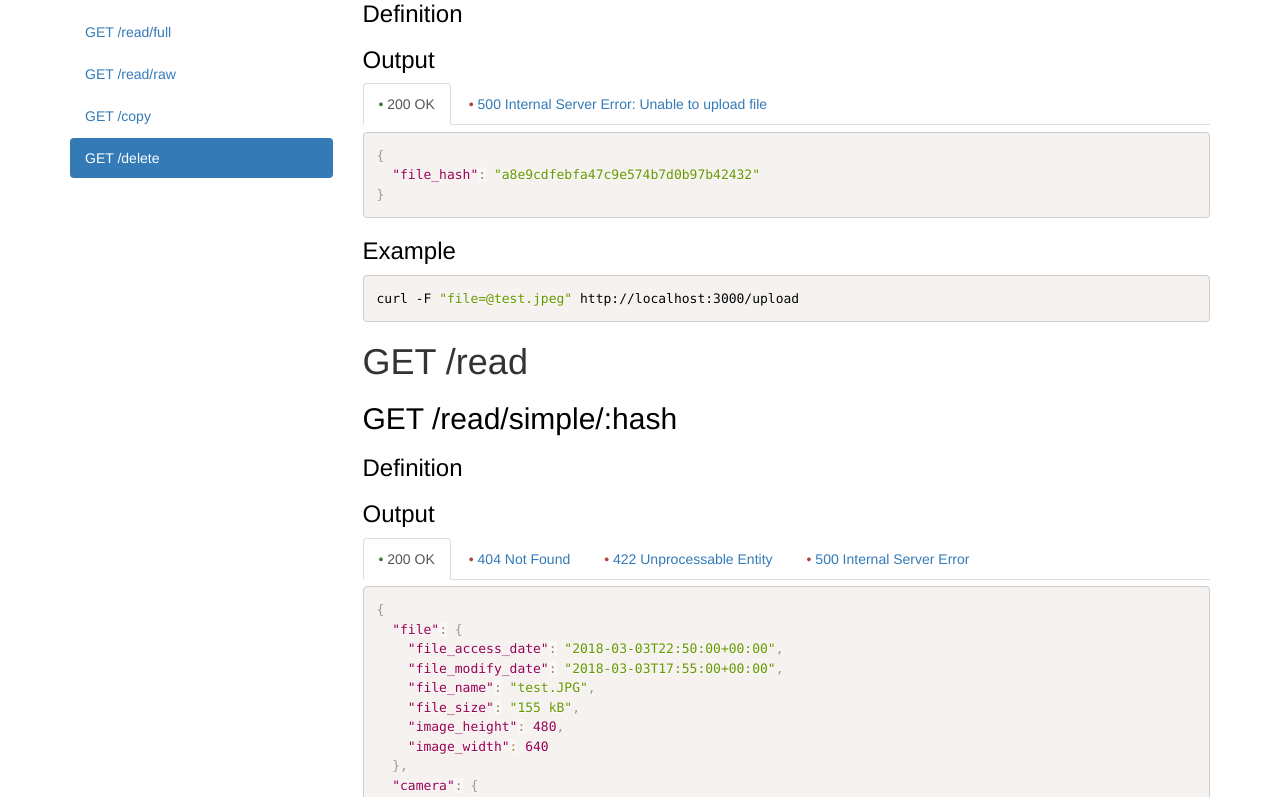
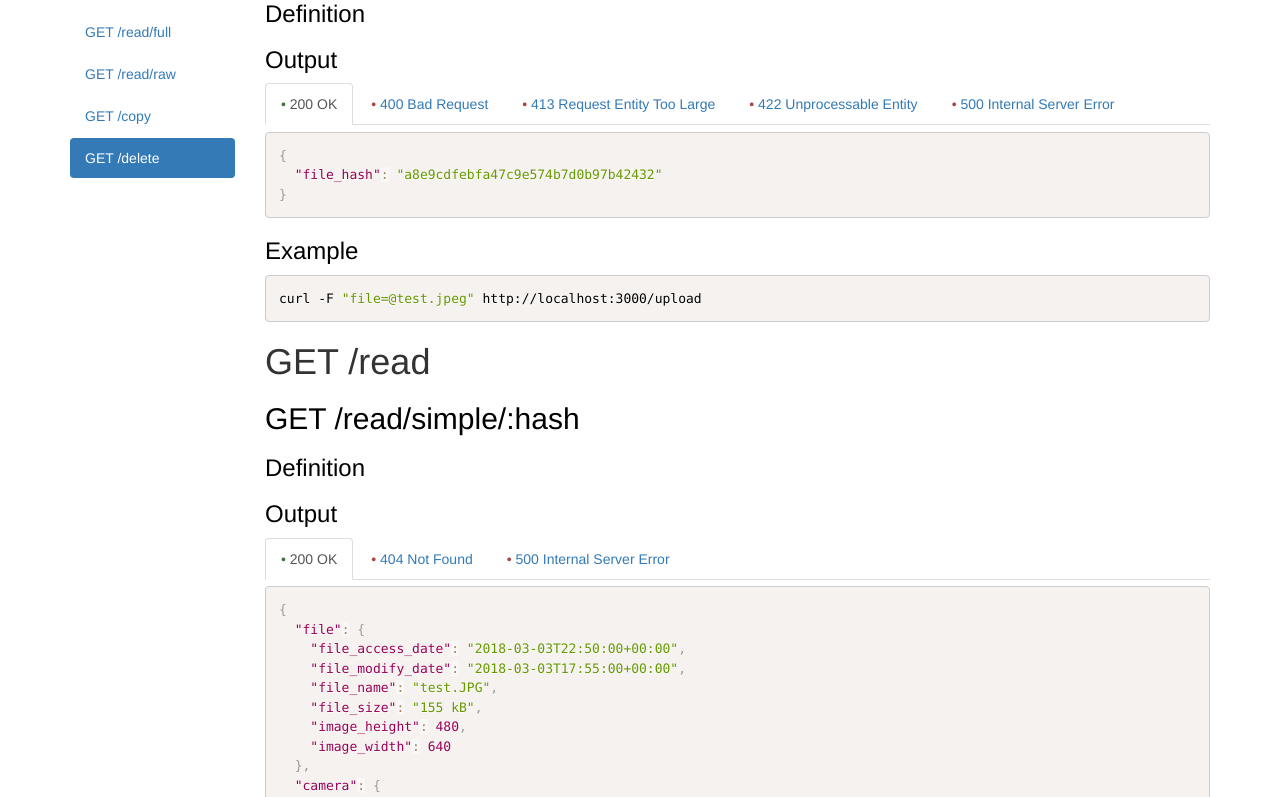
Before and after one commit to ggouzi/exif-api, a plain HTML site: page public/index.html in a window 1280 px wide. Shown: the part 372-1169 px from the top of the page. Drawn offline with Linux system fonts and the light colour scheme.

Commit message:
Improve UI

```diff
--- a/public/index.html
+++ b/public/index.html
@@ -16,18 +16,30 @@
       <script src="js/json/raw/output200.js"></script>
       <script src="js/json/full/output200.js"></script>
       <script src="js/json/output404.js"></script>
-      <script src="js/json/output422.js"></script>
       <script src="js/json/output500.js"></script>
-      <script src="js/json/outputFileHash.js"></script>
+      <script src="js/json/upload/outputFileHash.js"></script>
       <script>
          $(document).ready(function() {
+
+          // /upload
+          $("#outputFileHash200").text(JSON.stringify(JSONFileHash200, null, 2));
+          Prism.highlightElement($('#outputFileHash200')[0]);
+
+          $("#outputFileHash400").text(JSON.stringify(JSONFileHash400, null, 2));
+           Prism.highlightElement($('#outputFileHash400')[0]);
+
+          $("#outputFileHash413").text(JSON.stringify(JSONFileHash413, null, 2));
+           Prism.highlightElement($('#outputFileHash413')[0]);
+
+          $("#outputFileHash422").text(JSON.stringify(JSONFileHash422, null, 2));
+           Prism.highlightElement($('#outputFileHash422')[0]);
+
+          $("#outputFileHash500").text(JSON.stringify(JSONFileHash500, null, 2));
+           Prism.highlightElement($('#outputFileHash500')[0]);
 
            // /read/simple
            $("#simpleOutput200").text(JSON.stringify(JSONsimpleOutput200, null, 2));
            Prism.highlightElement($('#simpleOutput200')[0]);
-
-           $("#simpleOutput422").text(JSON.stringify(JSONoutput422, null, 2));
-           Prism.highlightElement($('#simpleOutput422')[0]);
 
            $("#simpleOutput500").text(JSON.stringify(JSONoutput500, null, 2));
            Prism.highlightElement($('#simpleOutput500')[0]);
@@ -39,9 +51,6 @@
            $("#fullOutput200").text(JSON.stringify(JSONfullOutput200, null, 2));
            Prism.highlightElement($('#fullOutput200')[0]);
 
-           $("#fullOutput422").text(JSON.stringify(JSONoutput422, null, 2));
-           Prism.highlightElement($('#fullOutput422')[0]);
-
            $("#fullOutput500").text(JSON.stringify(JSONoutput500, null, 2));
            Prism.highlightElement($('#fullOutput500')[0]);
 
@@ -52,21 +61,32 @@
            $("#rawOutput200").text(JSON.stringify(JSONrawOutput200, null, 2));
            Prism.highlightElement($('#rawOutput200')[0]);
 
-           $("#rawOutput422").text(JSON.stringify(JSONoutput422, null, 2));
-           Prism.highlightElement($('#rawOutput422')[0]);
-
            $("#rawOutput500").text(JSON.stringify(JSONoutput500, null, 2));
            Prism.highlightElement($('#rawOutput500')[0]);
 
            $("#rawOutput404").text(JSON.stringify(JSONoutput404, null, 2));
            Prism.highlightElement($('#rawOutput404')[0]);
 
-          $("#outputFileHash200").text(JSON.stringify(JSONFileHash200, null, 2));
-           Prism.highlightElement($('#outputFileHash200')[0]);
+           // /copy
+           $("#copyOutput200").text("");
+           Prism.highlightElement($('#copyOutput200')[0]);
 
-          $("#outputFileHash500").text(JSON.stringify(JSONFileHash500, null, 2));
-           Prism.highlightElement($('#outputFileHash500')[0]);
+           $("#copyOutput404").text(JSON.stringify(JSONoutput404, null, 2));
+           Prism.highlightElement($('#copyOutput404')[0]);
 
+           $("#copyOutput500").text(JSON.stringify(JSONoutput500, null, 2));
+           Prism.highlightElement($('#copyOutput500')[0]);
+
+
+           // /delete
+           $("#deleteOutput200").text("");
+           Prism.highlightElement($('#deleteOutput200')[0]);
+
+           $("#deleteOutput404").text(JSON.stringify(JSONoutput404, null, 2));
+           Prism.highlightElement($('#deleteOutput404')[0]);
+
+           $("#deleteOutput500").text(JSON.stringify(JSONoutput500, null, 2));
+           Prism.highlightElement($('#deleteOutput500')[0]);
 
          });
       </script>
@@ -81,16 +101,8 @@
             <h1 align="center">API Reference</h1>
          </div>
          <div class="row">
-            <nav class="col-sm-3" id="scroll_spy">
+            <nav class="col-sm-2" id="scroll_spy">
                <ul class="nav nav-pills nav-stacked" data-spy="affix" data-offset-top="205">
-                  <!-- <li class="dropdown">
-                     <a class="dropdown-toggle" data-toggle="dropdown" href="#">GET /read<span class="caret"></span></a>
-                     <ul class="dropdown-menu">
-                        <li><a href="#read_simple">GET /read/simple</a></li>
-                        <li><a href="#read_full">GET /read/full</a></li>
-                        <li><a href="#read_raw">GET /read/raw</a></li>
-                     </ul>
-                  </li> -->
                   <li><a href="#upload">POST /upload</a></li>
                   <li><a href="#read_simple">GET /read/simple</a></li>
                   <li><a href="#read_full">GET /read/full</a></li>
@@ -99,18 +111,30 @@
                   <li><a href="#delete">GET /delete</a></li>
                </ul>
             </nav>
-            <div class="col-sm-9">
+            <div class="col-sm-10">
                 <div id="upload" class="section">
                       <h2 >POST /upload/</h2>
                          <h3>Definition</h3>
                          <h3>Output</h3>
                          <ul class="nav nav-tabs" role="tablist">
                             <li class="nav-item active"><a href="#outputFileHash200_output" aria-controls="outputFileHash200_output" role="tab" data-toggle="tab" aria-expanded="true"><span class="text-success">•</span> 200 OK </a></li>
-                            <li class="nav-item"><a href="#outputFileHash500_output" aria-controls="outputFileHash500_output" role="tab" data-toggle="tab" aria-expanded="false"><span class="text-danger">•</span> 500 Internal Server Error: Unable to upload file </a></li>
+                            <li class="nav-item"><a href="#outputFileHash400_output" aria-controls="outputFileHash400_output" role="tab" data-toggle="tab" aria-expanded="false"><span class="text-danger">•</span> 400 Bad Request </a></li>
+                            <li class="nav-item"><a href="#outputFileHash413_output" aria-controls="outputFileHash413_output" role="tab" data-toggle="tab" aria-expanded="false"><span class="text-danger">•</span> 413 Request Entity Too Large </a></li>
+                            <li class="nav-item"><a href="#outputFileHash422_output" aria-controls="outputFileHash422_output" role="tab" data-toggle="tab" aria-expanded="false"><span class="text-danger">•</span> 422 Unprocessable Entity</a></li>
+                            <li class="nav-item"><a href="#outputFileHash500_output" aria-controls="outputFileHash500_output" role="tab" data-toggle="tab" aria-expanded="false"><span class="text-danger">•</span> 500 Internal Server Error</a></li>
                          </ul>
                          <div class="tab-content">
                             <div role="tabpanel" class="tab-pane fade in active" id="outputFileHash200_output">
                                <pre><code id="outputFileHash200" class="language-json"></code></pre>
+                            </div>
+                            <div role="tabpanel" class="tab-pane fade in" id="outputFileHash400_output">
+                               <pre><code id="outputFileHash400" class="language-json"></code></pre>
+                            </div>
+                            <div role="tabpanel" class="tab-pane fade in" id="outputFileHash413_output">
+                               <pre><code id="outputFileHash413" class="language-json"></code></pre>
+                            </div>
+                            <div role="tabpanel" class="tab-pane fade in" id="outputFileHash422_output">
+                               <pre><code id="outputFileHash422" class="language-json"></code></pre>
                             </div>
                             <div role="tabpanel" class="tab-pane fade in" id="outputFileHash500_output">
                                <pre><code id="outputFileHash500" class="language-json"></code></pre>
@@ -129,7 +153,6 @@
                      <ul class="nav nav-tabs" role="tablist">
                         <li class="nav-item active"><a href="#simple_output" aria-controls="simple_output" role="tab" data-toggle="tab" aria-expanded="true"><span class="text-success">•</span> 200 OK </a></li>
                         <li class="nav-item"><a href="#simple_not_found" aria-controls="simple_not_found" role="tab" data-toggle="tab" aria-expanded="false"><span class="text-danger">•</span> 404 Not Found </a></li>
-                        <li class="nav-item"><a href="#simple_unprocessable_entity" aria-controls="simple_unprocessable_entity" role="tab" data-toggle="tab" aria-expanded="false"><span class="text-danger">•</span> 422 Unprocessable Entity </a></li>
                         <li class="nav-item"><a href="#simple_server_error" aria-controls="simple_server_error" role="tab" data-toggle="tab" aria-expanded="false"><span class="text-danger">•</span> 500 Internal Server Error </a></li>
                      </ul>
                      <div class="tab-content">
@@ -138,9 +161,6 @@
                         </div>
                         <div role="tabpanel" class="tab-pane fade in" id="simple_not_found">
                            <pre><code id="simpleOutput404" class="language-json"></code></pre>
-                        </div>
-                        <div role="tabpanel" class="tab-pane fade in" id="simple_unprocessable_entity">
-                           <pre><code id="simpleOutput422" class="language-json"></code></pre>
                         </div>
                         <div role="tabpanel" class="tab-pane fade in" id="simple_server_error">
                            <pre><code id="simpleOutput500" class="language-json"></code></pre>
@@ -158,7 +178,6 @@
                      <ul class="nav nav-tabs" role="tablist">
                         <li class="nav-item active"><a href="#full_output" aria-controls="full_output" role="tab" data-toggle="tab" aria-expanded="true"><span class="text-success">•</span> 200 OK </a></li>
                         <li class="nav-item"><a href="#full_not_found" aria-controls="full_not_found" role="tab" data-toggle="tab" aria-expanded="false"><span class="text-danger">•</span> 404 Not Found </a></li>
-                        <li class="nav-item"><a href="#full_unprocessable_entity" aria-controls="full_unprocessable_entity" role="tab" data-toggle="tab" aria-expanded="false"><span class="text-danger">•</span> 422 Unprocessable Entity </a></li>
                         <li class="nav-item"><a href="#full_server_error" aria-controls="full_server_error" role="tab" data-toggle="tab" aria-expanded="false"><span class="text-danger">•</span> 500 Internal Server Error </a></li>
                      </ul>
                      <div class="tab-content">
@@ -167,9 +186,6 @@
                         </div>
                         <div role="tabpanel" class="tab-pane fade in" id="full_not_found">
                            <pre><code id="fullOutput404" class="language-json"></code></pre>
-                        </div>
-                        <div role="tabpanel" class="tab-pane fade in" id="full_unprocessable_entity">
-                           <pre><code id="fullOutput422" class="language-json"></code></pre>
                         </div>
                         <div role="tabpanel" class="tab-pane fade in" id="full_server_error">
                            <pre><code id="fullOutput500" class="language-json"></code></pre>
@@ -187,7 +203,6 @@
                      <ul class="nav nav-tabs" role="tablist">
                         <li class="nav-item active"><a href="#raw_output" aria-controls="raw_output" role="tab" data-toggle="tab" aria-expanded="true"><span class="text-success">•</span> 200 OK </a></li>
                         <li class="nav-item"><a href="#raw_not_found" aria-controls="raw_not_found" role="tab" data-toggle="tab" aria-expanded="false"><span class="text-danger">•</span> 404 Not Found </a></li>
-                        <li class="nav-item"><a href="#raw_unprocessable_entity" aria-controls="raw_unprocessable_entity" role="tab" data-toggle="tab" aria-expanded="false"><span class="text-danger">•</span> 422 Unprocessable Entity </a></li>
                         <li class="nav-item"><a href="#raw_server_error" aria-controls="raw_server_error" role="tab" data-toggle="tab" aria-expanded="false"><span class="text-danger">•</span> 500 Internal Server Error </a></li>
                      </ul>
                      <div class="tab-content">
@@ -196,9 +211,6 @@
                         </div>
                         <div role="tabpanel" class="tab-pane fade in" id="raw_not_found">
                            <pre><code id="rawOutput404" class="language-json"></code></pre>
-                        </div>
-                        <div role="tabpanel" class="tab-pane fade in" id="raw_unprocessable_entity">
-                           <pre><code id="rawOutput422" class="language-json"></code></pre>
                         </div>
                         <div role="tabpanel" class="tab-pane fade in" id="raw_server_error">
                         <pre><code id="rawOutput500" class="language-json"></code></pre>
@@ -210,19 +222,50 @@
                     </div>
                </div>
                <div id="copy" class="section">
-                  <h2>GET /copy</h2>
-                  <h3>Definition</h3>
-                  <h3>Output</h3>
-                  <p>Try to scroll this section and look at the navigation list while scrolling!</p>
+                  <h2 >GET /copy/</h2>
+                     <h3>Definition</h3>
+                     <h3>Output</h3>
+                     <ul class="nav nav-tabs" role="tablist">
+                        <li class="nav-item active"><a href="#copy_output" aria-controls="copy_output" role="tab" data-toggle="tab" aria-expanded="true"><span class="text-success">•</span> 200 OK </a></li>
+                        <li class="nav-item"><a href="#copy_not_found" aria-controls="copy_not_found" role="tab" data-toggle="tab" aria-expanded="false"><span class="text-danger">•</span> 404 Not Found </a></li>
+                        <li class="nav-item"><a href="#copy_server_error" aria-controls="copy_server_error" role="tab" data-toggle="tab" aria-expanded="false"><span class="text-danger">•</span> 500 Internal Server Error </a></li>
+                     </ul>
+                     <div class="tab-content">
+                        <div role="tabpanel" class="tab-pane fade in active" id="copy_output">
+                           <pre><code id="copyOutput200" class="language-json"></code></pre>
+                        </div>
+                        <div role="tabpanel" class="tab-pane fade in" id="copy_not_found">
+                           <pre><code id="copyOutput404" class="language-json"></code></pre>
+                        </div>
+                        <div role="tabpanel" class="tab-pane fade in" id="copy_server_error">
+                           <pre><code id="copyOutput500" class="language-json"></code></pre>
+                        </div>
+                     </div>
                   <div role="tabpanel" class="tab-pane fade in">
                       <pre><code class="language-bash">curl http://localhost:3000/copy/6b72a79a3432f7990a5055bf03024109/a8e9cdfebfa47c9e574b7d0b97b42432</code></pre>
                   </div>
                </div>
                <div id="delete" class="section">
-                  <h2>GET /delete</h2>
-                  <h3>Definition</h3>
-                  <h3>Output</h3>
-                  <p>Try to scroll this section and look at the navigation list while scrolling!</p>
+                  <h2 >GET /delete/</h2>
+                     <h3>Definition</h3>
+                     <h3>Output</h3>
+                     <ul class="nav nav-tabs" role="tablist">
+                        <li class="nav-item active"><a href="#delete_output" aria-controls="delete_output" role="tab" data-toggle="tab" aria-expanded="true"><span class="text-success">•</span> 200 OK </a></li>
+                        <li class="nav-item"><a href="#delete_not_found" aria-controls="delete_not_found" role="tab" data-toggle="tab" aria-expanded="false"><span class="text-danger">•</span> 404 Not Found </a></li>
+                        <li class="nav-item"><a href="#delete_server_error" aria-controls="delete_server_error" role="tab" data-toggle="tab" aria-expanded="false"><span class="text-danger">•</span> 500 Internal Server Error </a></li>
+                     </ul>
+                     <div class="tab-content">
+                        <div role="tabpanel" class="tab-pane fade in active" id="delete_output">
+                           <pre><code id="deleteOutput200" class="language-json"></code></pre>
+                        </div>
+                        <div role="tabpanel" class="tab-pane fade in" id="delete_not_found">
+                           <pre><code id="deleteOutput404" class="language-json"></code></pre>
+                        </div>
+                        <div role="tabpanel" class="tab-pane fade in" id="delete_server_error">
+                           <pre><code id="deleteOutput500" class="language-json"></code></pre>
+                        </div>
+                     </div>
+                     <h3>Example</h3>
                   <div role="tabpanel" class="tab-pane fade in">
                     <pre><code class="language-bash">curl http://localhost:3000/delete/6b72a79a3432f7990a5055bf03024109</code></pre>
                   </div>
--- a/public/js/json/output422.js
+++ /dev/null
@@ -1,5 +0,0 @@
-var JSONoutput422 = {
-    "message": "Unprocessable Entity: Missing file parameter",
-    "status": 422,
-    "error": true
-}
--- a/public/js/json/output500.js
+++ b/public/js/json/output500.js
@@ -1,5 +1,5 @@
 var JSONoutput500 = {
-    "message": "Internal Server Error: ...",
     "status": 500,
-    "error": true
+    "error": true,
+    "message": "Internal Server Error: ..."
 }
--- a/public/js/json/outputFileHash.js
+++ /dev/null
@@ -1,8 +0,0 @@
-var JSONFileHash200 = {
-    "file_hash":"a8e9cdfebfa47c9e574b7d0b97b42432"
-}
-var JSONFileHash500 = {
-    "message": "Internal Server Error: Unable to upload file",
-    "status": 500,
-    "error": true
-}
--- /dev/null
+++ b/public/js/json/upload/outputFileHash.js
@@ -0,0 +1,23 @@
+var JSONFileHash200 = {
+    "file_hash":"a8e9cdfebfa47c9e574b7d0b97b42432"
+}
+var JSONFileHash400= {
+	"status": 400,
+    "error": true,
+    "message": "Bad Request: Missing file parameter"
+}
+var JSONFileHash413 = {
+    "status": 413,
+    "error": true,
+    "message": "Request Entity Too Large: File size too large"
+}
+var JSONFileHash422 = {
+	"status": 422,
+    "error": true,
+    "message": "Unprocessable Entity: File parameter is malformed"
+}
+var JSONFileHash500 = {
+    "status": 500,
+    "error": true,
+    "message": "Internal Server Error: Unable to upload file"
+}
```
Also changed, not shown: 1 other file.
